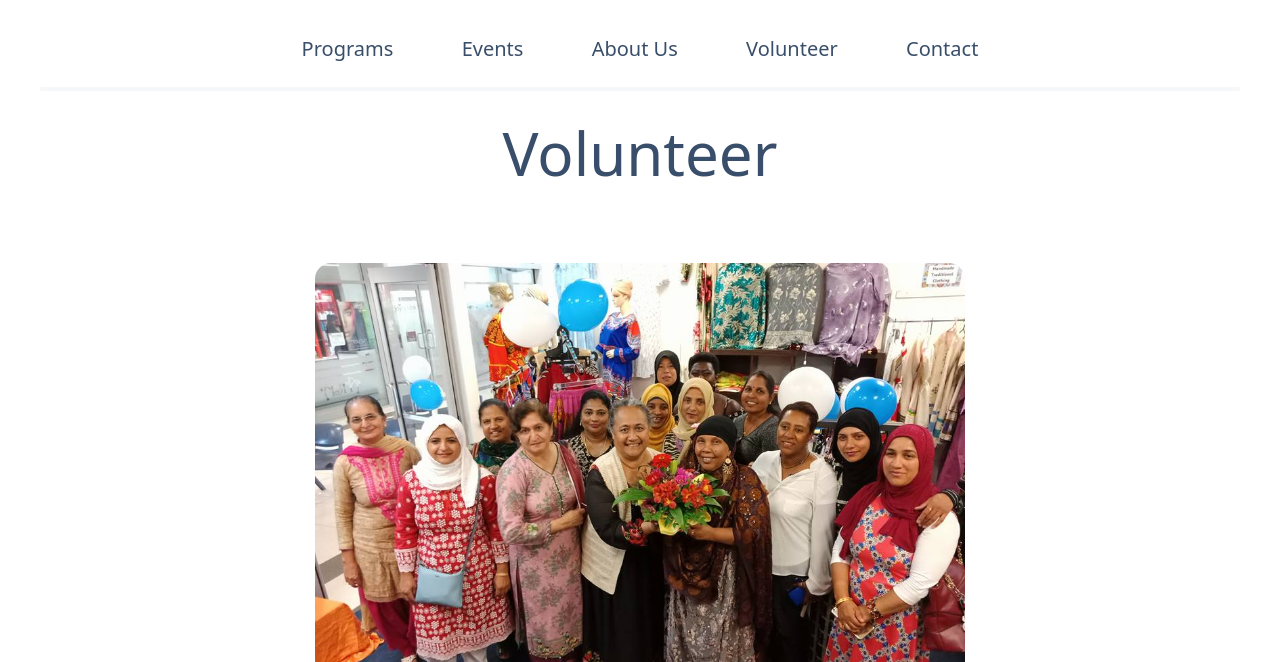
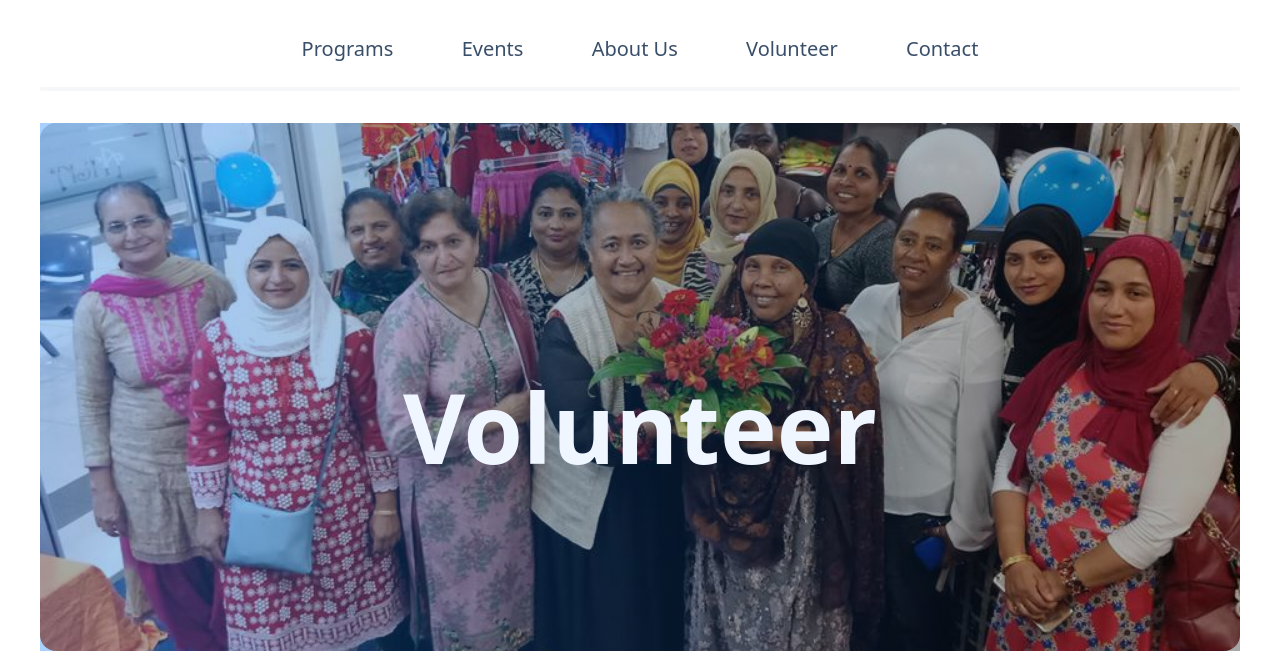
Before and after one commit to AwesomeJackify/ethnic-gig, an Astro site: page /volunteer in a window 1280 px wide. Shown: the part 138-800 px from the top of the page. Built offline with nearby package versions, Linux system fonts and the light colour scheme; Astro itself is replaced by a stand-in of ours.

Commit message:
EDIT: Changed style of volunteer page

```diff
--- a/src/pages/volunteer.astro
+++ b/src/pages/volunteer.astro
@@ -6,13 +6,28 @@ import groupPic from "../assets/images/group-pic.jpg";
 
 <Layout title="Volunteer">
   <div class="flex gap-20 flex-col max-md:gap-10">
-    <h1 class="text-center text-6xl max-md:text-4xl">Volunteer</h1>
-    <Image
-      src={groupPic}
-      alt="Helping"
-      class="rounded-2xl mx-auto"
-      width={650}
-    />
+    <section
+      class="flex flex-col items-center gap-6 pt-20 max-md:pt-10 relative"
+    >
+      <div class="py-44 max-md:py-10">
+        <div class="text-center flex flex-col gap-6 max-md:gap-2 text-base-200">
+          <h1 class="text-8xl font-bold max-md:text-2xl z-10 text-base-200">
+            Volunteer
+          </h1>
+        </div>
+
+        <Image
+          src={groupPic}
+          alt="Helping"
+          class="absolute top-0 left-0 w-full h-full object-cover rounded-2xl mx-auto"
+          width={700}
+        />
+        <div
+          class="absolute top-0 left-0 w-full h-full object-cover bg-gradient-to-r from-primary to-black opacity-[35%]"
+        >
+        </div>
+      </div>
+    </section>
     <div class="flex flex-col gap-10">
       <h2 class="text-2xl max-md:text-xl">
         The backbone of our organisation is our volunteers, many of whom have
```
